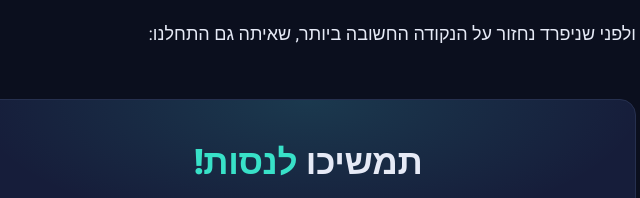
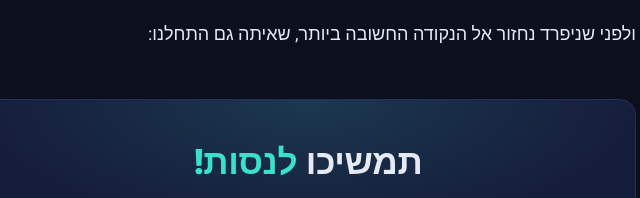
Before and after one commit to imaman/html, a plain HTML site: page rs26/why-my-talk-did-not-make-it.html in a window 1280 px wide. Shown: the part 6433-6631 px from the top of the page, 332-972 px from the left. Drawn offline with Linux system fonts and the light colour scheme.

Commit message:
nit at the bottom

```diff
--- a/rs26/why-my-talk-did-not-make-it.html
+++ b/rs26/why-my-talk-did-not-make-it.html
@@ -660,7 +660,7 @@
       רוצים לפרוס בפני הקהל. זה מצער גם את הצוות, אבל כמו כל דבר בחיים, גם פה יש מגבלות שמחייבות ויתורים. חוט השני שעובר
       לאורך כל הדוגמאות שנתנו פה הוא שיש שלל גורמים שיכולים להשפיע על קבלה של הגשה, ולא פעם גם הגשות ממש טובות לא
       מתקבלות.</p>
-    <p>ולפני שניפרד נחזור על הנקודה החשובה ביותר, שאיתה גם התחלנו:</p>
+    <p>ולפני שניפרד נחזור אל הנקודה החשובה ביותר, שאיתה גם התחלנו:</p>
 
     <div class="closing">
       <p class="big">תמשיכו <span>לנסות!</span></p>
```
